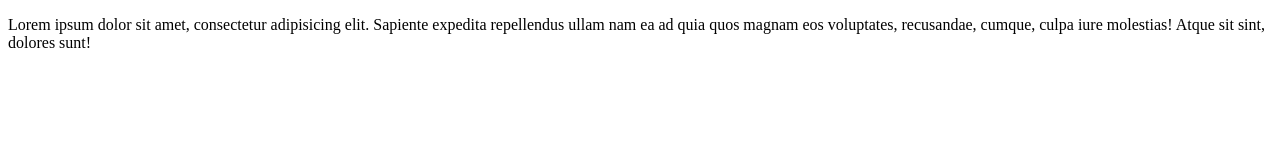
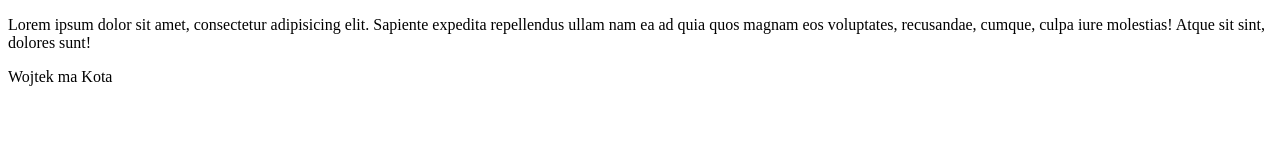
Before and after one commit to markowskam/kurs, a plain HTML site: page index.html in a window 1280 px wide. Drawn offline with Linux system fonts and the light colour scheme.

Commit message:
Dodanie drugiego paragrafu

```diff
--- a/index.html
+++ b/index.html
@@ -6,5 +6,6 @@
 </head>
 <body>
     <p>Lorem ipsum dolor sit amet, consectetur adipisicing elit. Sapiente expedita repellendus ullam nam ea ad quia quos magnam eos voluptates, recusandae, cumque, culpa iure molestias! Atque sit sint, dolores sunt!</p>
+    <p>Wojtek ma Kota</p>
 </body>
 </html>
```
